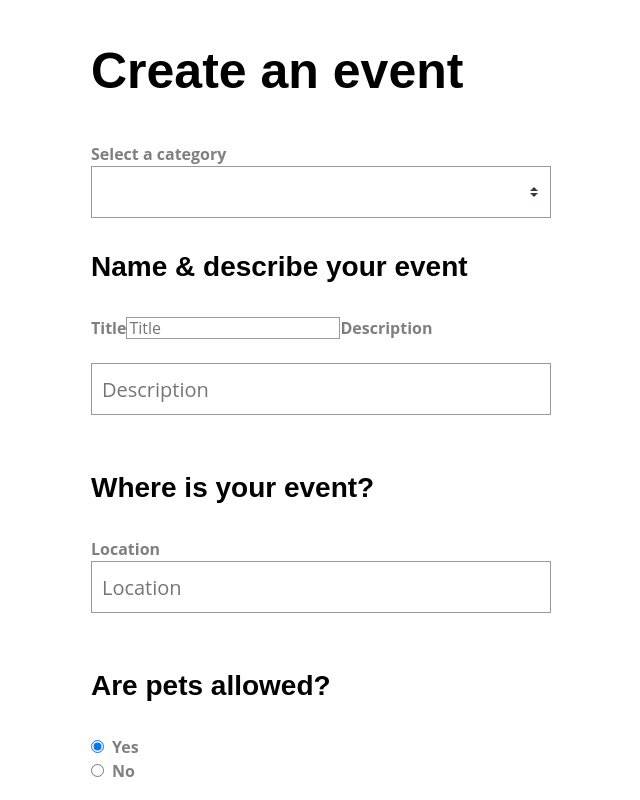
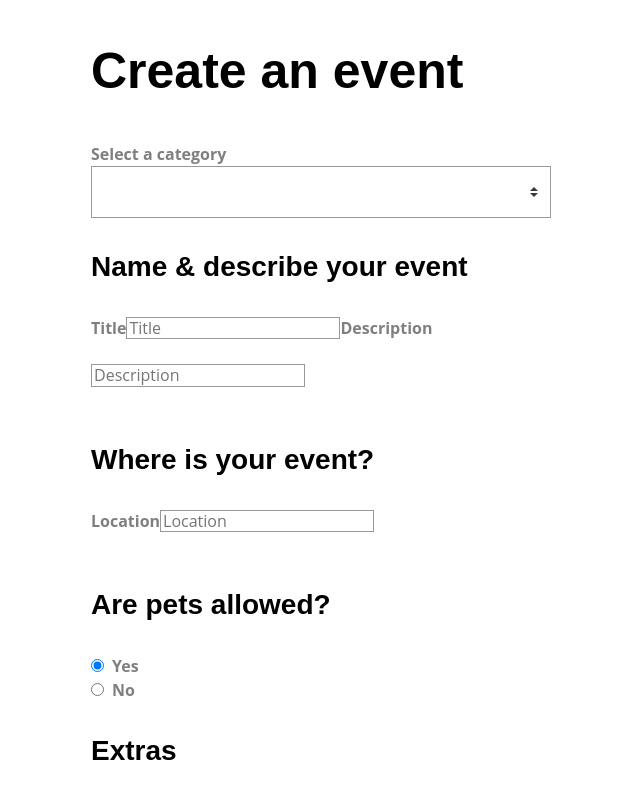
Before and after one commit to audrywolters/Vue-3-Forms, a Vue app: page / in a window 1280 px wide. Shown: the top 800 px of the page, without its empty margins (339-979 px from the left). Built offline with nearby package versions, Linux system fonts and the light colour scheme.

Commit message:
final BaseInput in place. But styling needs help.

```diff
--- a/src/views/SimpleForm.vue
+++ b/src/views/SimpleForm.vue
@@ -21,22 +21,18 @@
         type="text"
       />
 
-      <label>Description</label>
-      <input
+      <BaseInput
         v-model="event.description"
+        label="Description"
         type="text"
-        placeholder="Description"
-        class="field"
       />
 
       <h3>Where is your event?</h3>
 
-      <label>Location</label>
-      <input
+      <BaseInput
         v-model="event.location"
+        label="Location"
         type="text"
-        placeholder="Location"
-        class="field"
       />
 
       <h3>Are pets allowed?</h3>
```
